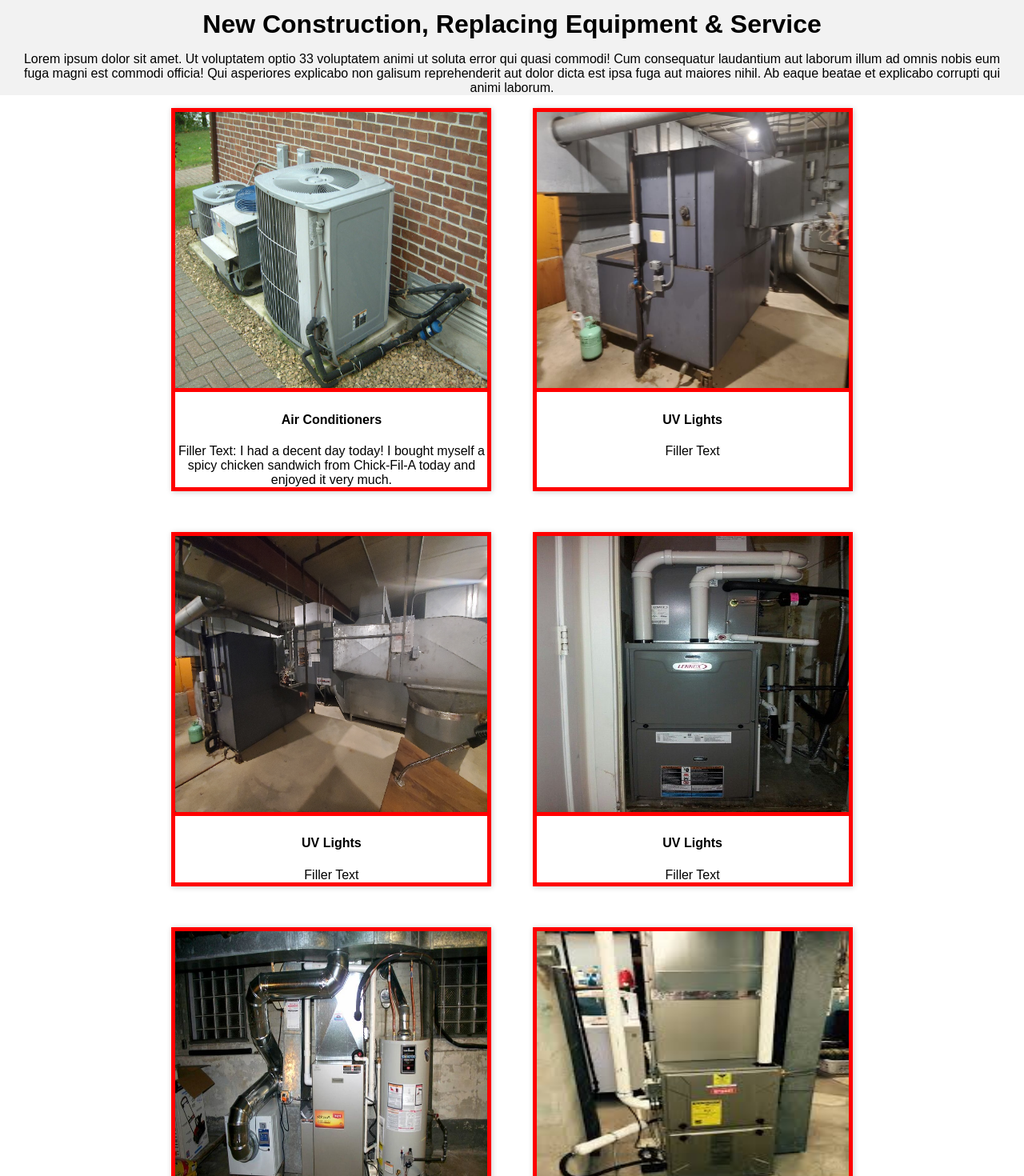
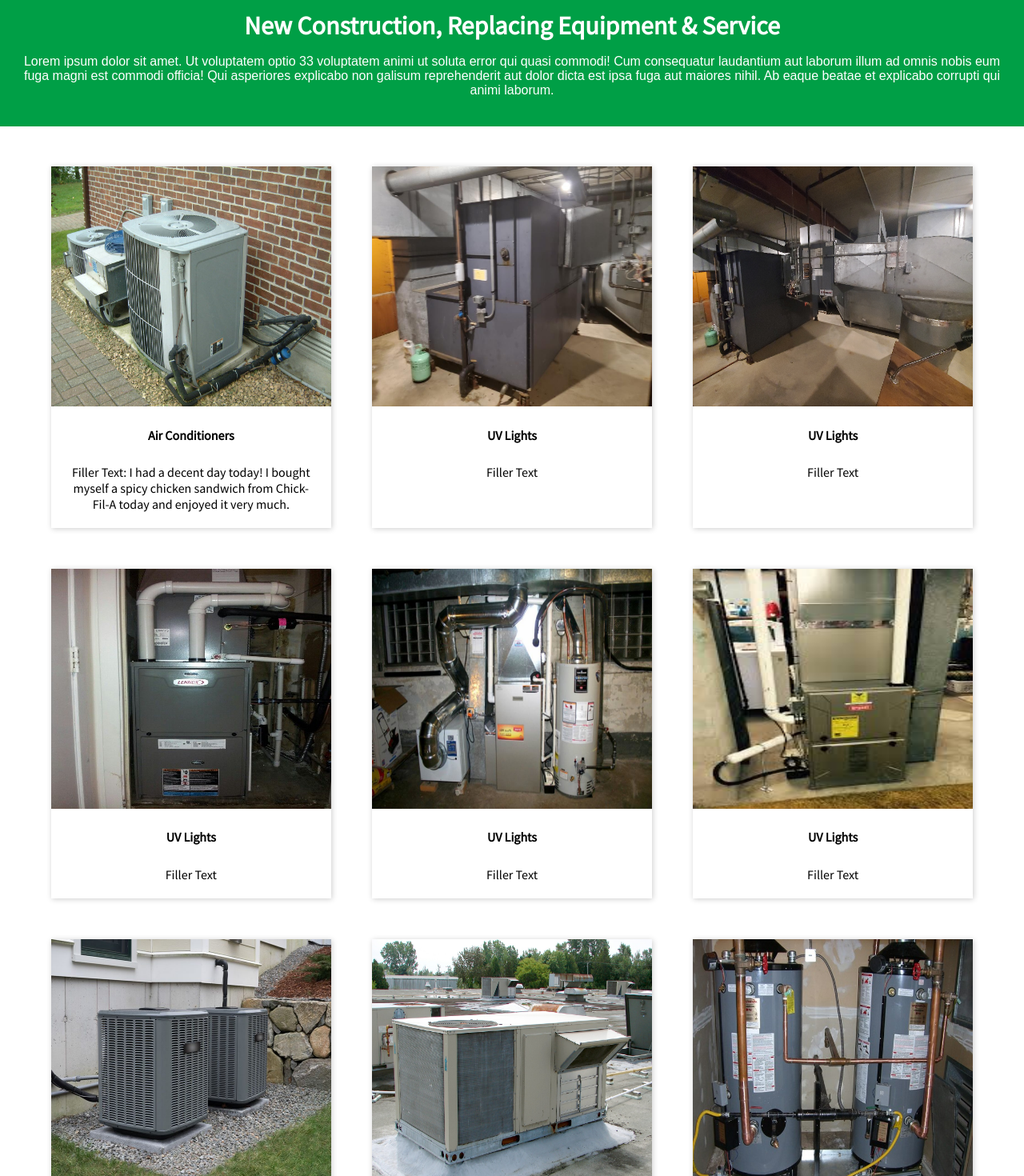
Before and after one commit to cod-cs-club/AC-Website, a Next.js app: page /services in a window 1280 px wide. Shown: the part 200-1670 px from the top of the page at 80% size. Built offline with nearby package versions, Linux system fonts and the light colour scheme.

Commit message:
New font family and color

```diff
--- a/src/styles/servicesStyles.scss
+++ b/src/styles/servicesStyles.scss
@@ -1,19 +1,22 @@
+@import url('https://fonts.googleapis.com/css2?family=Source+Sans+Pro&display=swap');
+
 //Page text
 .services-description {
-    padding-left: 1%;
-    padding-right: 1%;
+    padding: 20px 20px;
     width: 100%;
     text-align: center;
-    background-color: #f2f2f2;
+    background-color: #009f46;
+    color: white;
+    margin-bottom: 50px;
 
     h1{
         font-size: 2rem;
         margin: 0;
-        padding: 20px 0 0 0;
+        font-family: 'Source Sans Pro', sans-serif;
 
         p{
             font-size: 1.30rem;
-            padding: 10px 0 30px 0;
+            font-family: 'Source Sans Pro', sans-serif;
         }
     }
 }
@@ -23,8 +26,8 @@
     display: flex;
     flex-wrap: wrap;
     gap: 3.2rem;
-    margin: 0 85px;
     justify-content: center;
+    flex-basis: calc(33.33% - 20px);
 
 
     //Service Image 1
@@ -34,24 +37,31 @@
     }
 
     #serviceImage-1 {
-        max-width: 400px;
+        max-width: 350px;
         max-height: 600px;
         display: flex;
         flex-direction: column;
         flex-basis: calc(33.33% - 20px);
         text-align: center;
-        border: 5px solid red;
         box-shadow: 1px 1px 7px 0px rgba(0,0,0,0.2);
         transition-duration: 300ms;
         transition-timing-function: ease-out;
 
+        h4 {
+            font-family: 'Source Sans Pro', sans-serif;
+        }
+
+        span {
+            padding: 5px 20px 20px 20px;
+            font-family: 'Source Sans Pro', sans-serif;
+        }
+
         #image1 {
-            max-width: 100%;
+            min-width: 100%;
 
             img{
-                max-width: 390px;
-                max-height: 350px;
-                border-bottom: 5px solid red;
+                max-width: 350px;
+                max-height: 300px;
             }
         }
     }
@@ -61,24 +71,31 @@
     }
 
     #serviceImage-2 {
-        max-width: 400px;
+        max-width: 350px;
         max-height: 600px;
         display: flex;
         flex-direction: column;
         flex-basis: calc(33.33% - 20px);
         text-align: center;
-        border: 5px solid red;
         box-shadow: 1px 1px 7px 0px rgba(0,0,0,0.2);
         transition-duration: 300ms;
         transition-timing-function: ease-out;
+
+        h4 {
+            font-family: 'Source Sans Pro', sans-serif;
+        }
+
+        span {
+            padding: 5px 20px 20px 20px;
+            font-family: 'Source Sans Pro', sans-serif;
+        }
 
         #image2 {
             max-width: 100%;
 
             img{
-                max-width: 390px;
-                max-height: 350px;
-                border-bottom: 5px solid red;
+                max-width: 350px;
+                max-height: 300px;
             }
         }
     }
@@ -88,24 +105,31 @@
     }
 
     #serviceImage-3 {
-        max-width: 400px;
+        max-width: 350px;
         max-height: 600px;
         display: flex;
         flex-direction: column;
         flex-basis: calc(33.33% - 20px);
         text-align: center;
-        border: 5px solid red;
         box-shadow: 1px 1px 7px 0px rgba(0,0,0,0.2);
         transition-duration: 300ms;
         transition-timing-function: ease-out;
+
+        h4 {
+            font-family: 'Source Sans Pro', sans-serif;
+        }
+
+        span {
+            padding: 5px 20px 20px 20px;
+            font-family: 'Source Sans Pro', sans-serif;
+        }
 
         #image3 {
             max-width: 100%;
 
             img{
-                max-width: 390px;
-                max-height: 350px;
-                border-bottom: 5px solid red;
+                max-width: 350px;
+                max-height: 300px;
             }
         }
     }
@@ -115,24 +139,31 @@
     }
 
     #serviceImage-4 {
-        max-width: 400px;
+        max-width: 350px;
         max-height: 600px;
         display: flex;
         flex-direction: column;
         flex-basis: calc(33.33% - 20px);
         text-align: center;
-        border: 5px solid red;
         box-shadow: 1px 1px 7px 0px rgba(0,0,0,0.2);
         transition-duration: 300ms;
         transition-timing-function: ease-out;
+
+        h4 {
+            font-family: 'Source Sans Pro', sans-serif;
+        }
+
+        span {
+            padding: 5px 20px 20px 20px;
+            font-family: 'Source Sans Pro', sans-serif;
+        }
 
         #image4 {
             max-width: 100%;
 
             img{
-                max-width: 390px;
-                max-height: 350px;
-                border-bottom: 5px solid red;
+                max-width: 350px;
+                max-height: 300px;
             }
         }
     }
@@ -142,24 +173,31 @@
     }
 
     #serviceImage-5 {
-        max-width: 400px;
+        max-width: 350px;
         max-height: 600px;
         display: flex;
         flex-direction: column;
         flex-basis: calc(33.33% - 20px);
         text-align: center;
-        border: 5px solid red;
         box-shadow: 1px 1px 7px 0px rgba(0,0,0,0.2);
         transition-duration: 300ms;
         transition-timing-function: ease-out;
+
+        h4 {
+            font-family: 'Source Sans Pro', sans-serif;
+        }
+
+        span {
+            padding: 5px 20px 20px 20px;
+            font-family: 'Source Sans Pro', sans-serif;
+        }
 
         #image5 {
             max-width: 100%;
 
             img{
-                max-width: 390px;
-                max-height: 350px;
-                border-bottom: 5px solid red;
+                max-width: 350px;
+                max-height: 300px;
             }
         }
     }
@@ -169,24 +207,31 @@
     }
 
     #serviceImage-6 {
-        max-width: 400px;
+        max-width: 350px;
         max-height: 600px;
         display: flex;
         flex-direction: column;
         flex-basis: calc(33.33% - 20px);
         text-align: center;
-        border: 5px solid red;
         box-shadow: 1px 1px 7px 0px rgba(0,0,0,0.2);
         transition-duration: 300ms;
         transition-timing-function: ease-out;
+
+        h4 {
+            font-family: 'Source Sans Pro', sans-serif;
+        }
+
+        span {
+            padding: 5px 20px 20px 20px;
+            font-family: 'Source Sans Pro', sans-serif;
+        }
 
         #image6 {
             max-width: 100%;
 
             img{
-                max-width: 390px;
-                max-height: 350px;
-                border-bottom: 5px solid red;
+                max-width: 350px;
+                max-height: 300px;
             }
         }
     }
@@ -196,24 +241,31 @@
     }
 
     #serviceImage-7 {
-        max-width: 400px;
+        max-width: 350px;
         max-height: 600px;
         display: flex;
         flex-direction: column;
         flex-basis: calc(33.33% - 20px);
         text-align: center;
-        border: 5px solid red;
         box-shadow: 1px 1px 7px 0px rgba(0,0,0,0.2);
         transition-duration: 300ms;
         transition-timing-function: ease-out;
+
+        h4 {
+            font-family: 'Source Sans Pro', sans-serif;
+        }
+
+        span {
+            padding: 5px 20px 20px 20px;
+            font-family: 'Source Sans Pro', sans-serif;
+        }
 
         #image7 {
             max-width: 100%;
 
             img{
-                max-width: 390px;
-                max-height: 350px;
-                border-bottom: 5px solid red;
+                max-width: 350px;
+                max-height: 300px;
             }
         }
     }
@@ -224,24 +276,31 @@
     }
 
     #serviceImage-8 {
-        max-width: 400px;
+        max-width: 350px;
         max-height: 600px;
         display: flex;
         flex-direction: column;
         flex-basis: calc(33.33% - 20px);
         text-align: center;
-        border: 5px solid red;
         box-shadow: 1px 1px 7px 0px rgba(0,0,0,0.2);
         transition-duration: 300ms;
         transition-timing-function: ease-out;
+
+        h4 {
+            font-family: 'Source Sans Pro', sans-serif;
+        }
+
+        span {
+            padding: 5px 20px 20px 20px;
+            font-family: 'Source Sans Pro', sans-serif;
+        }
 
         #image8 {
             max-width: 100%;
 
             img{
-                max-width: 390px;
-                max-height: 350px;
-                border-bottom: 5px solid red;
+                max-width: 350px;
+                max-height: 300px;
             }
         }
     }
@@ -251,24 +310,31 @@
     }
 
     #serviceImage-9 {
-        max-width: 400px;
+        max-width: 350px;
         max-height: 600px;
         display: flex;
         flex-direction: column;
         flex-basis: calc(33.33% - 20px);
         text-align: center;
-        border: 5px solid red;
         box-shadow: 1px 1px 7px 0px rgba(0,0,0,0.2);
         transition-duration: 300ms;
         transition-timing-function: ease-out;
+
+        h4 {
+            font-family: 'Source Sans Pro', sans-serif;
+        }
+
+        span {
+            padding: 5px 20px 20px 20px;
+            font-family: 'Source Sans Pro', sans-serif;
+        }
 
         #image9 {
             max-width: 100%;
 
             img{
-                max-width: 390px;
-                max-height: 350px;
-                border-bottom: 5px solid red;
+                max-width: 350px;
+                max-height: 300px;
             }
         }
     }
```
